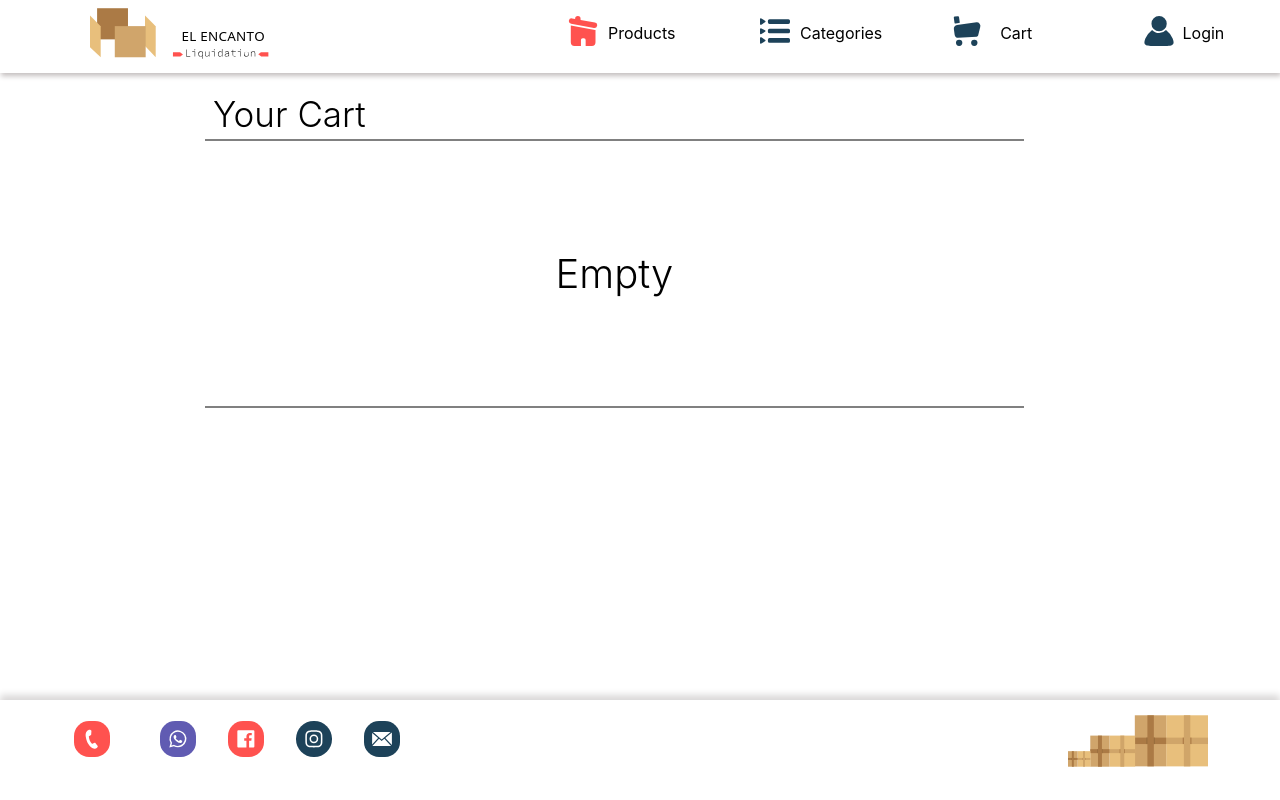
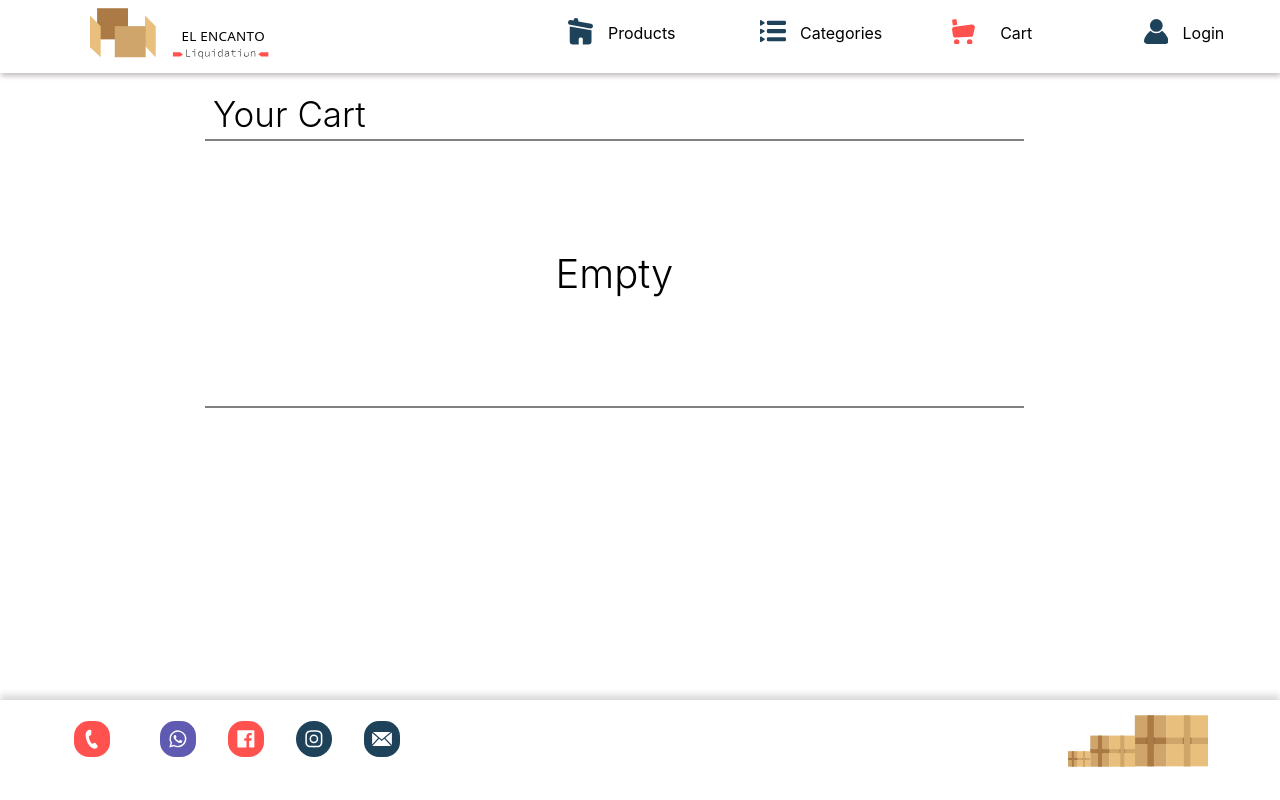
Before and after one commit to frankperez-github/elEncanto, a Next.js app: page /Cart in a window 1280 px wide. Before the commit this address had no page. Built offline with nearby package versions, Linux system fonts and the light colour scheme.

Commit message:
made navbar colors dynamic

```diff
--- a/components/Layout.jsx
+++ b/components/Layout.jsx
@@ -1,17 +1,28 @@
 import Link from 'next/link';
 import Image from 'next/image';
-import { useContext } from 'react';
+import { useContext, useEffect } from 'react';
 import { CartContext } from '../context/CartContext';
 import { UserContext } from '../context/UserContext';
+import { useRouter } from 'next/router';
 
 function Layout(props) {
 
     const {cartItems}  = useContext(CartContext)
     const {user} = useContext(UserContext)
 
+      const router = useRouter()
+
+      useEffect(()=>{
+
+        console.log(router.pathname)
+
+    }, )
+
+
     return(
     <div className="Layout">
         <div className="nav_bar" >
+
             <div className="logo">
                 <Image alt="No Image" className="logo_img" src="/logo.svg" alt="Logo" width="1500%" height="1500%" />
             </div>
@@ -22,7 +33,10 @@ function Layout(props) {
 
                         <div className="NavLink-div">
                             <div className="LinkImg">
-                                <Image alt="No Image" src="/link_pallets.svg" width="40%" height="40%"/>
+                              <svg xmlns="http://www.w3.org/2000/svg" width="24.993" height="26.463" viewBox="0 0 24.993 26.463">
+  <path id="Path_742" data-name="Path 742" d="M51.269,84.856A2.409,2.409,0,0,1,48.9,86.834a2.381,2.381,0,0,1-.43-.04L28.292,83.118a2.406,2.406,0,0,1,.859-4.734l2.71.5v-.2a2.406,2.406,0,0,1,4.812,0v1.075l12.66,2.307A2.4,2.4,0,0,1,51.269,84.856Zm-3.085,3.515L28.053,84.707V99.529a3.207,3.207,0,0,0,3.209,3.206h5.746V97.39a1.6,1.6,0,0,1,1.606-1.6h.934a1.6,1.6,0,0,1,1.6,1.6v5.346H46.63a3.209,3.209,0,0,0,3.209-3.206V88.616S48.426,88.414,48.184,88.371Z" transform="translate(-26.316 -76.273)" fill={router.pathname=="/"?"#ff524f":"#1d4259"}/>
+</svg>
+
                             </div>
 
                             <div className="LinkName linkProductsName">
@@ -38,7 +52,12 @@ function Layout(props) {
 
                             <div className="NavLink-div">
                                 <div className="LinkImg">
-                                    <Image alt="No Image" className="categ" src="/link_products.svg" width="40%" height="40%"/>
+                                <svg xmlns="http://www.w3.org/2000/svg" width="26" height="22.173" viewBox="0 0 26 22.173">
+  <g id="Group_125" data-name="Group 125" transform="translate(-129 -23)">
+    <path id="Path_743" data-name="Path 743" d="M661.371,226.386l-3.155-1.97c-.64-.4-1.159-.114-1.159.642v4.1c0,.756.519,1.043,1.159.643l3.155-1.971A.787.787,0,0,0,661.371,226.386Zm20.318-1.328H665.267a1.368,1.368,0,0,0-1.368,1.368v1.368a1.368,1.368,0,0,0,1.368,1.368h16.422a1.369,1.369,0,0,0,1.368-1.368v-1.368A1.368,1.368,0,0,0,681.689,225.058Zm-23.472,12.96,3.155-1.971c.64-.4.611-1-.065-1.338l-3.025-1.513a.778.778,0,0,0-1.224.756v3.422C657.057,238.13,657.576,238.418,658.216,238.018Zm23.472-4.75H665.267a1.368,1.368,0,0,0-1.368,1.369v1.368a1.368,1.368,0,0,0,1.368,1.369h16.422a1.369,1.369,0,0,0,1.368-1.369v-1.368A1.369,1.369,0,0,0,681.689,233.268Zm-20.318,9.539-3.155-1.971c-.64-.4-1.159-.113-1.159.643v4.106c0,.755.519,1.043,1.159.642l3.155-1.97A.787.787,0,0,0,661.371,242.807Zm20.318-1.328H665.267a1.368,1.368,0,0,0-1.368,1.368v1.369a1.369,1.369,0,0,0,1.368,1.369h16.422a1.369,1.369,0,0,0,1.368-1.369v-1.369A1.368,1.368,0,0,0,681.689,241.479Z" transform="translate(-528.057 -201.234)" fill={router.pathname=="/Categories"?"#ff524f":"#1d4259"}/>
+  </g>
+</svg>
+
                                 </div>
 
                                 <div className="LinkName linkCategoryName">
@@ -54,7 +73,17 @@ function Layout(props) {
 
                         <div className="NavLink-div">
                                 <div className="LinkImg">
-                                    <Image alt="No Image" src="/link_contact.svg" width="40%" height="40%"/>
+                                <svg xmlns="http://www.w3.org/2000/svg" width="22.832" height="25.648" viewBox="0 0 22.832 25.648">
+  <g id="purchases" transform="translate(-74 -181)">
+    <g id="pruchases_icon" transform="translate(74 181)">
+      <circle id="Ellipse_148" data-name="Ellipse 148" cx="2.717" cy="2.717" r="2.717" transform="translate(1.99 20.215)" fill={router.pathname=="/Cart"?"#ff524f":"#1d4259"}/>
+      <circle id="Ellipse_149" data-name="Ellipse 149" cx="2.717" cy="2.717" r="2.717" transform="translate(14.934 20.215)" fill={router.pathname=="/Cart"?"#ff524f":"#1d4259"}/>
+      <path id="Path_739" data-name="Path 739" d="M215.934,57.106l-15.8.856a3.023,3.023,0,0,1-2.987-2.652l-.649-4.559a3.026,3.026,0,0,1,2.679-3.613l16.691-2.37a3.05,3.05,0,0,1,3.155,3.917l-1.8,7.362A1.584,1.584,0,0,1,215.934,57.106Z" transform="translate(-196.291 -39.368)" fill={router.pathname=="/Cart"?"#ff524f":"#1d4259"}/>
+      <rect id="Rectangle_329" data-name="Rectangle 329" width="4.507" height="6.017" rx="0.929" transform="translate(0 0.638) rotate(-8.143)" fill={router.pathname=="/Cart"?"#ff524f":"#1d4259"}/>
+    </g>
+  </g>
+</svg>
+
                                 </div>
 
                                 <div className="link_name">
@@ -72,7 +101,10 @@ function Layout(props) {
 
 
                                 <div className="LinkImg">
-                                    <Image alt="No Image" src="/user.svg" width="40%" height="40%"/>
+                                <svg xmlns="http://www.w3.org/2000/svg" width="24.472" height="25.158" viewBox="0 0 24.472 25.158">
+  <path id="Path_741" data-name="Path 741" d="M62.5,89.008a6.41,6.41,0,1,1,6.41-6.413A6.409,6.409,0,0,1,62.5,89.008ZM73.867,95a18.769,18.769,0,0,0-5.57-7.066,7.816,7.816,0,0,1-11.663-.073A18.823,18.823,0,0,0,50.973,95c-1.876,4.717-.479,6.351,4.962,6.351h12.97C74.346,101.346,75.743,99.712,73.867,95Z" transform="translate(-50.184 -76.188)" fill={router.pathname=="/Login"||router.pathname=="/User"?"#ff524f":"#1d4259"}/>
+</svg>
+
                                 </div>
 
 
--- a/pages/Cart.jsx
+++ b/pages/Cart.jsx
@@ -18,7 +18,7 @@ const Cart = ()=> {
             )
             setTax(Number((subTotal*0.08375).toFixed(2)))
         }
-        else router.push('/User')
+
     },[cartItems, subTotal])
 
     const sendOrder = async() => {
--- a/pages/index.js
+++ b/pages/index.js
@@ -2,6 +2,7 @@ import Head from 'next/head'
 import Image from 'next/image'
 import Buy_form_desk from '../components/DeskVersion/Buy_Form'
 import ProductCard from '../components/DeskVersion/ProductCard'
+
 
 
 export default function Home({products}) {
```
Also changed, not shown: components/DeskVersion/CategoryCard.jsx (+6 -1 lines).
